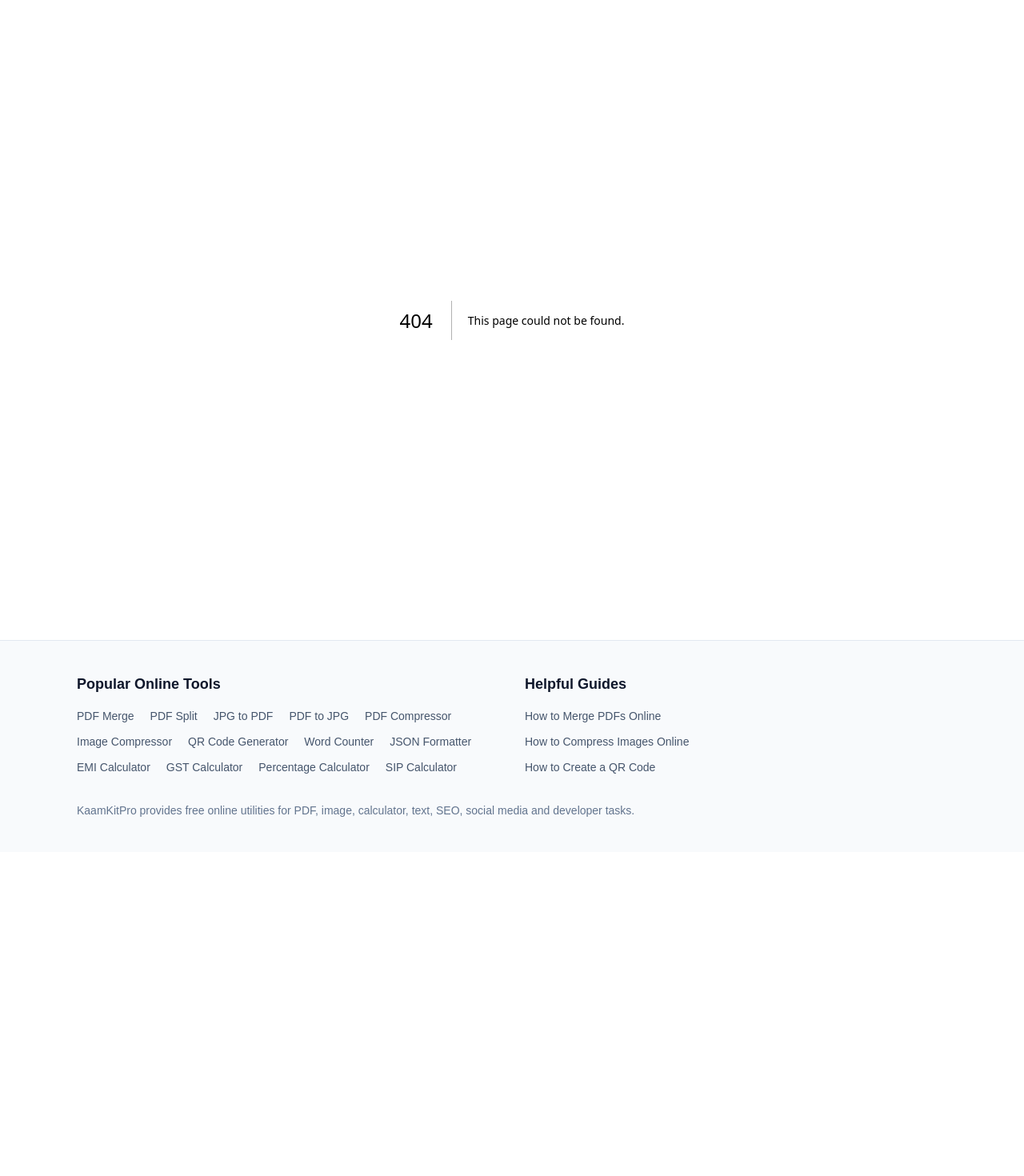
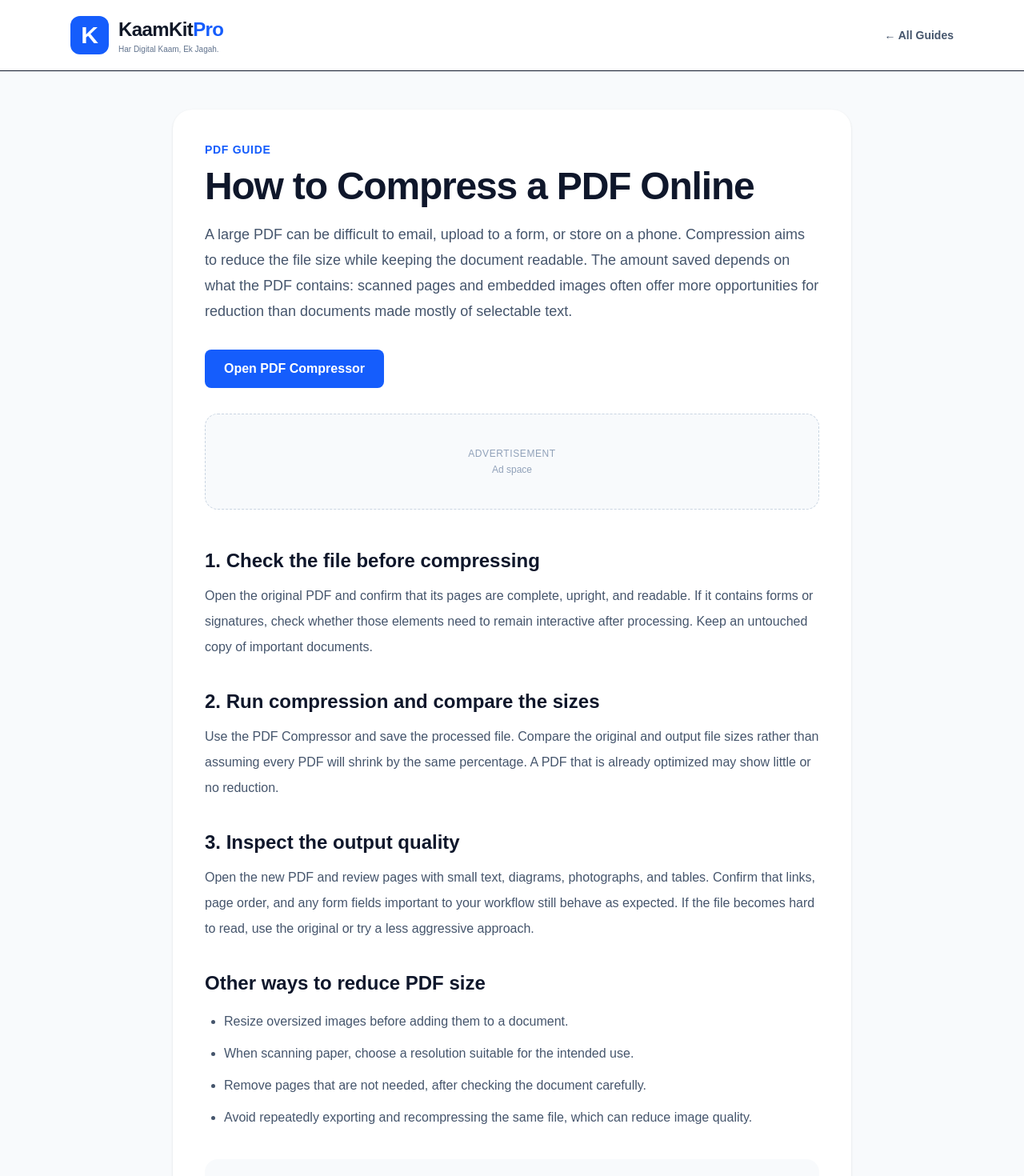
Before and after one commit to WellProSoftware/kaamkitpro, a Next.js app: page /guides/pdf-compression in a window 1280 px wide. Before the commit this address had no page. Shown: the top 1470 px of the page at 80% size. Before the commit the page ends 1065 px from the top, so only its background shows below. Built offline with nearby package versions, Linux system fonts and the light colour scheme.

Commit message:
content: add original practical guide for AdSense readiness

```diff
--- /dev/null
+++ b/src/app/guides/pdf-compression/page.tsx
@@ -0,0 +1,40 @@
+import Link from "next/link";
+import type { Metadata } from "next";
+import BrandLogo from "@/components/BrandLogo";
+import AdSlot from "@/components/AdSlot";
+
+export const metadata: Metadata = {
+  title: "How to Compress a PDF Online",
+  description: "Learn how PDF compression works, when to use it, how to check output quality, and ways to reduce document size before uploading or sharing.",
+  alternates: { canonical: "https://kaamkitpro.com/guides/pdf-compression" },
+};
+
+export default function PdfCompressionGuide() {
+  return (
+    <main className="min-h-screen bg-slate-50 text-slate-900">
+      <header className="border-b bg-white">
+        <div className="mx-auto flex max-w-6xl items-center justify-between px-6 py-5">
+          <BrandLogo />
+          <Link href="/guides" className="text-sm font-semibold text-slate-600 hover:text-slate-900">← All Guides</Link>
+        </div>
+      </header>
+      <article className="mx-auto max-w-4xl px-6 py-12">
+        <div className="rounded-3xl bg-white p-7 shadow-sm md:p-10">
+          <p className="text-sm font-semibold uppercase tracking-wider text-blue-600">PDF Guide</p>
+          <h1 className="mt-3 text-4xl font-bold tracking-tight md:text-5xl">How to Compress a PDF Online</h1>
+          <p className="mt-5 text-lg leading-8 text-slate-600">A large PDF can be difficult to email, upload to a form, or store on a phone. Compression aims to reduce the file size while keeping the document readable. The amount saved depends on what the PDF contains: scanned pages and embedded images often offer more opportunities for reduction than documents made mostly of selectable text.</p>
+          <div className="mt-8"><Link href="/tools/pdf-compressor" className="inline-block rounded-lg bg-blue-600 px-6 py-3 font-semibold text-white hover:bg-blue-700">Open PDF Compressor</Link></div>
+          <AdSlot />
+          <div className="mt-12 space-y-9">
+            <section><h2 className="text-2xl font-bold">1. Check the file before compressing</h2><p className="mt-3 leading-8 text-slate-600">Open the original PDF and confirm that its pages are complete, upright, and readable. If it contains forms or signatures, check whether those elements need to remain interactive after processing. Keep an untouched copy of important documents.</p></section>
+            <section><h2 className="text-2xl font-bold">2. Run compression and compare the sizes</h2><p className="mt-3 leading-8 text-slate-600">Use the PDF Compressor and save the processed file. Compare the original and output file sizes rather than assuming every PDF will shrink by the same percentage. A PDF that is already optimized may show little or no reduction.</p></section>
+            <section><h2 className="text-2xl font-bold">3. Inspect the output quality</h2><p className="mt-3 leading-8 text-slate-600">Open the new PDF and review pages with small text, diagrams, photographs, and tables. Confirm that links, page order, and any form fields important to your workflow still behave as expected. If the file becomes hard to read, use the original or try a less aggressive approach.</p></section>
+            <section><h2 className="text-2xl font-bold">Other ways to reduce PDF size</h2><ul className="mt-4 list-disc space-y-2 pl-6 leading-8 text-slate-600"><li>Resize oversized images before adding them to a document.</li><li>When scanning paper, choose a resolution suitable for the intended use.</li><li>Remove pages that are not needed, after checking the document carefully.</li><li>Avoid repeatedly exporting and recompressing the same file, which can reduce image quality.</li></ul></section>
+            <section className="rounded-2xl bg-slate-50 p-6"><h2 className="text-2xl font-bold">Privacy and sensitive documents</h2><p className="mt-3 leading-8 text-slate-600">Before uploading any document to an online service, check how that service processes files. Do not use a tool for confidential or regulated documents unless its handling practices meet your requirements. Downloaded results should also be checked before submission.</p></section>
+            <section><h2 className="text-2xl font-bold">When compression is not enough</h2><p className="mt-3 leading-8 text-slate-600">If an upload has a strict size limit, verify the exact limit and accepted file type with the receiving website. You may also be able to split a large PDF into smaller files, provided the recipient accepts multiple documents.</p><Link href="/tools/pdf-split" className="mt-4 inline-block font-semibold text-blue-600 hover:text-blue-800">Open PDF Split →</Link></section>
+          </div>
+        </div>
+      </article>
+    </main>
+  );
+}
```
